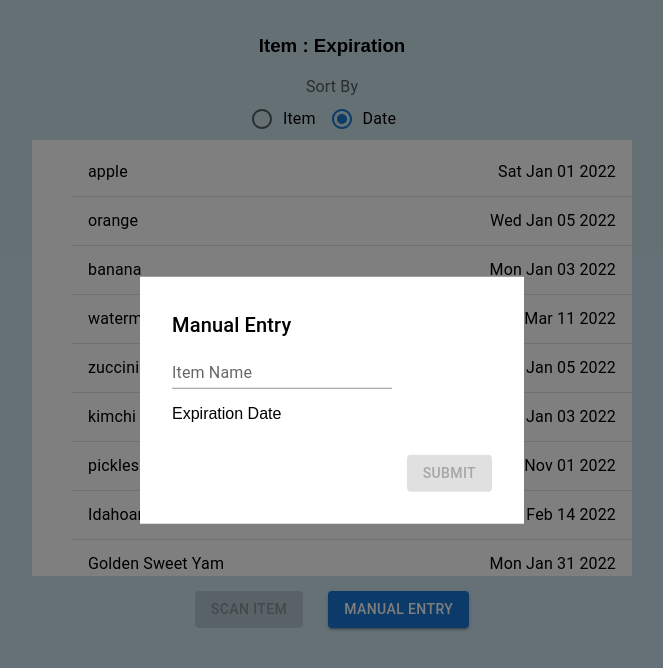
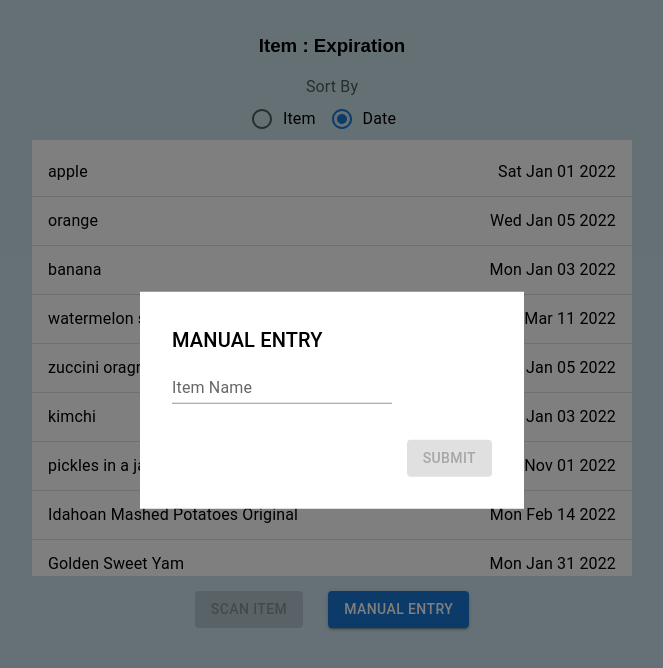
Before and after one commit to khoa408/dontwasteit, a React (Create React App) app: page / in a window 1280 px wide. Both pictures are taken after a click on the button "MANUAL ENTRY". Shown: the top 668 px of the page, without its empty margins (308-971 px from the left). Built offline with nearby package versions, Linux system fonts and the light colour scheme.

Commit message:
styling changes

```diff
--- a/src/components/Feed.css
+++ b/src/components/Feed.css
@@ -19,3 +19,7 @@
     overflow: auto;
     max-height: 420px;
 }
+
+.item-date-list ul{
+  padding: 0;
+}
--- a/src/components/ItemEntry.js
+++ b/src/components/ItemEntry.js
@@ -1,29 +1,20 @@
 import React, { useState } from "react";
 import Button from "@mui/material/Button";
-import Box from "@mui/material/Box";
 import Typography from "@mui/material/Typography";
 import Modal from "@mui/material/Modal";
 import AdapterDateFns from '@mui/lab/AdapterDateFns';
 import LocalizationProvider from '@mui/lab/LocalizationProvider';
 import DatePicker from '@mui/lab/DatePicker';
-
-// import {
-//   MuiPickersUtilsProvider,
-//   KeyboardDatePicker,
-// } from "@mui/pickers";
-
 import "date-fns";
-// import DateFnsUtils from "@date-io/date-fns";
-
 import "./ItemEntry.css";
 import TextField from "@mui/material/TextField";
 
 const ItemEntry = (props) => {
+  const [selectedDate, setSelectedDate] = useState(null);
+  const [itemName, setItemName] = useState("");
   const [open, setOpen] = useState(false);
   const handleOpen = () => setOpen(true);
-  const handleClose = () => setOpen(false);
-  const [selectedDate, setSelectedDate] = useState(new Date());
-  const [itemName, setItemName] = useState("");
+  const handleClose = () => { setOpen(false); setSelectedDate(null) };
   const handleDateChange = (date) => {
     console.log(date);
     setSelectedDate(date);
@@ -36,6 +27,7 @@ const ItemEntry = (props) => {
     });
     handleClose();
     setItemName("");
+    setSelectedDate(null);
     event.preventDefault();
   };
 
@@ -50,10 +42,9 @@ const ItemEntry = (props) => {
         aria-labelledby="modal-modal-title"
         aria-describedby="modal-modal-description"
       >
-        <Box className="box-style">
-          <form onSubmit={handleSubmit}>
+        <form onSubmit={handleSubmit} className="box-style">
           <Typography variant="h6" component="h2">
-              Manual Entry
+            MANUAL ENTRY
           </Typography>
 
           <TextField
@@ -61,13 +52,13 @@ const ItemEntry = (props) => {
             id="standard-basic"
             label="Item Name"
             variant="standard"
+            sx={{ marginBottom: '20px' }}
           />
 
-            <p>Expiration Date</p>
-            <LocalizationProvider dateAdapter={AdapterDateFns}>
+          <LocalizationProvider dateAdapter={AdapterDateFns} className="date-picker">
             <DatePicker
+              label="Expiration Date"
               minDate={new Date()}
-                format="MM/dd/yyyy"
               views={['year', 'month', 'day']}
               value={selectedDate}
               onChange={(date) => handleDateChange(date)}
@@ -76,6 +67,7 @@ const ItemEntry = (props) => {
               )}
             />
           </LocalizationProvider>
+
           <div className="submit">
             <Button
               variant="contained"
@@ -86,7 +78,6 @@ const ItemEntry = (props) => {
             </Button>
           </div>
         </form>
-        </Box>
       </Modal>
     </div>
   );
```
Lines whose indentation alone changed are shown as unchanged.
